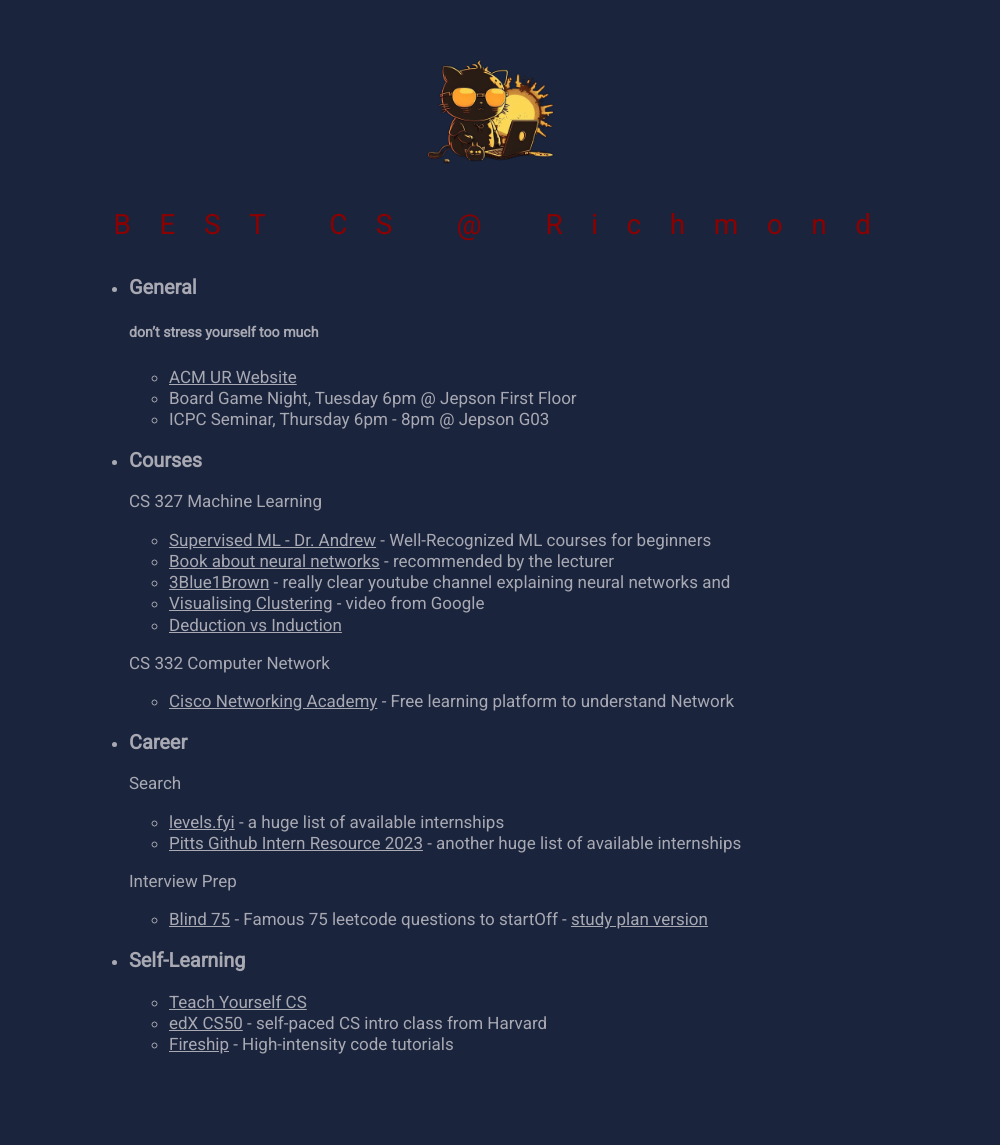
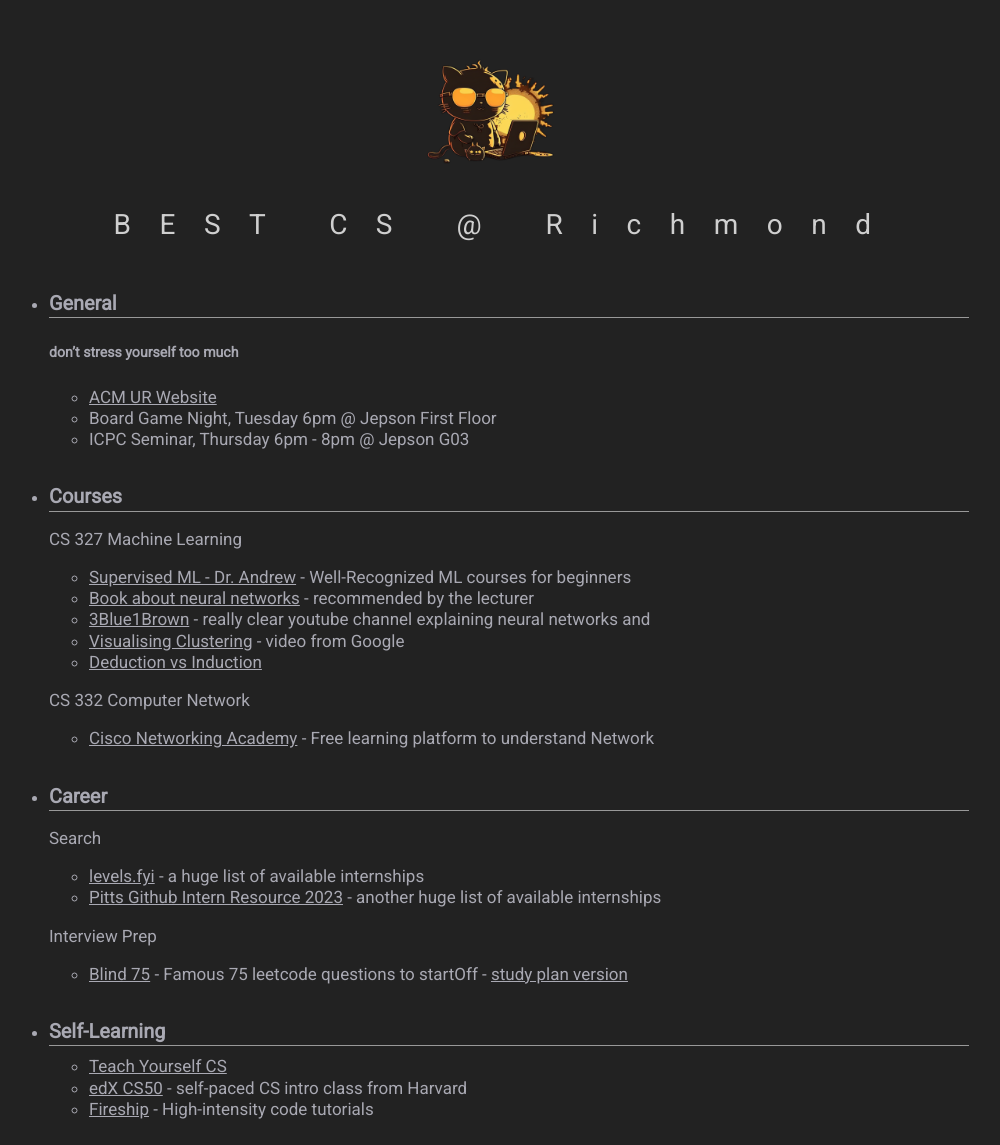
Before and after one commit to acmUR/bestcs, a Jekyll site: the page built from index.html, in a window 1280 px wide. Shown: the whole page, without its empty margins (151-1151 px from the left). Built offline with Jekyll 4.4.1, drawn with Linux system fonts in a browser that asks for light colours; before the commit the page ends 1080 px from its top, so only the background shows below that.

Commit message:
style changes

```diff
--- a/index.html
+++ b/index.html
@@ -7,7 +7,7 @@
 <ul>
   {% for sec in sections %}
   <li id="sec">
-    <h3>{{ sec.title }}</a></h3>
+    <h3 id="sec-title">{{ sec.title }}</a></h3>
     {{ sec }}
   </li>
   {% endfor %}
--- a/static/css/stylesheet.css
+++ b/static/css/stylesheet.css
@@ -1,8 +1,8 @@
 @import url('https://fonts.googleapis.com/css?family=Roboto');
 
 :root{
-    --main_color: rgb(139, 0, 0);
-    --BG_color: rgb(26, 37, 61);
+    --main_color: rgb(207, 207, 207);
+    --BG_color: rgb(34, 34, 34);
     --secondary_color: rgb(169, 169, 179);
 
 }
@@ -21,6 +21,7 @@
     /* background-color: rgb(34, 34, 34); */
     background-color: var(--BG_color);
     color: var(--secondary_color);
+    list-style-type: none;
 }
 
 
@@ -63,7 +64,7 @@
 #content{
     word-wrap: break-word;
     margin-top: 20px;
-    width:800px;
+    width: 960px;
     line-height: 1.25em;
     font-size: 17px;
 }
@@ -75,7 +76,14 @@
     /* border: 2px solid gold; */
 }
 
-@media (max-width:800px){
+#sec-title{
+    border-bottom: 1px solid #999;
+    padding-bottom: 3px;
+    margin-bottom: 10px;
+    margin-top: 36px;
+}
+
+@media (max-width:960px){
     #content {
        margin-right:20px;
        width:100%;
```
